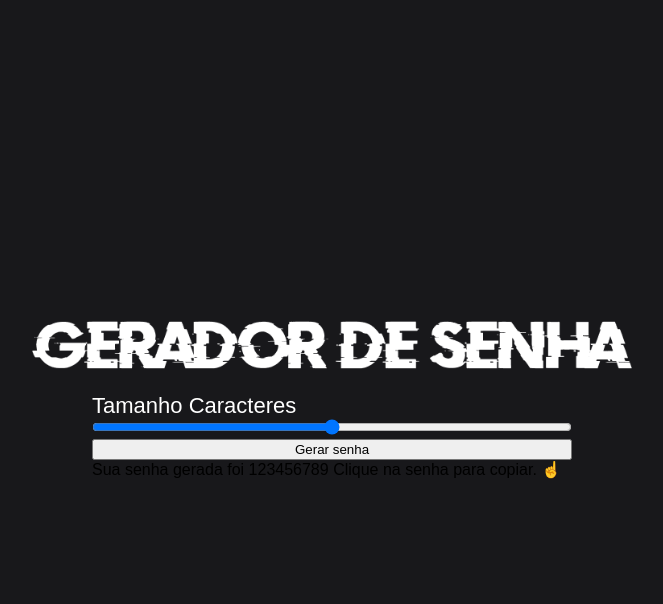
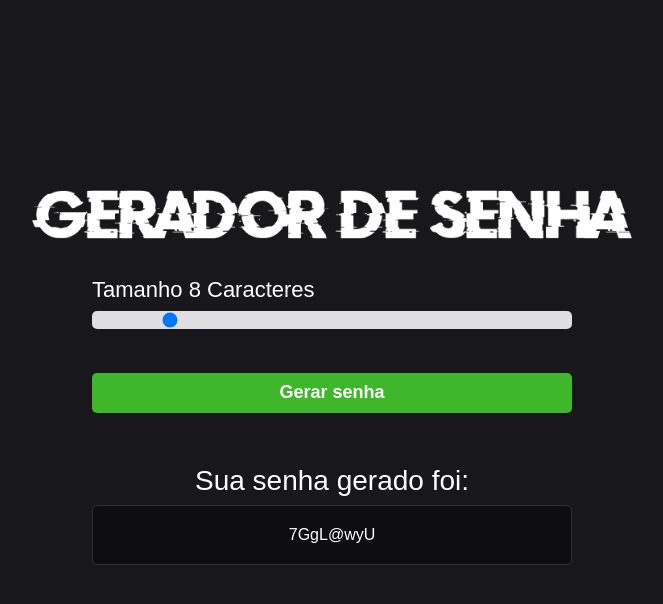
Before and after one commit to TioHadess/gerador-de-senhas, a plain HTML site: page index.html in a window 1280 px wide. Both pictures are taken after a click on the button "Gerar senha". Shown: the whole page, without its empty margins (308-971 px from the left). Drawn offline with Linux system fonts and the light colour scheme.

Commit message:
finalizando gerador

```diff
--- a/estilo.css
+++ b/estilo.css
@@ -1,12 +1,12 @@
 *{
-    margin: 0;
+    font-family: sans-serif;
     width: 100%;
-    font-family: sans-serif;
+    margin: 0 auto;
     box-sizing: border-box;
 }
 
 body{
-    background: #18181b;
+    background-color: #18181b;
     width: 100%;
     height: 100vh;
     display: flex;
@@ -16,19 +16,95 @@ body{
 }
 
 .logo{
-    width: 600px;
+    max-width: 600px;
     margin-bottom: 24px;
 }
 
-.container_input{
-    width: 480px;
+.container-input{
+    max-width: 480px;
+    margin: 14px 0;
 }
 
-.container_input span{
+.container-input span{
     color: #fff;
     font-size: 22px;
 }
 
-.container_senha{
-    width: 480px;
+.slider{
+    -webkit-appearance: none;
+    width: 100%;
+    border-radius: 5px;
+    background: #dfdfdf;
+    height: 18px;
+    outline: none;
+    margin-top: 8px;
 }
+
+.button-cta{
+    height: 40px;
+    background-color: #3eb72b;
+    border: 0;
+    border-radius: 5px;
+    cursor: pointer;
+    margin-top: 40px;
+    color: #fff;
+    font-weight: bold;
+    font-size: 18px;
+}
+
+.container-password{
+    max-width: 480px;
+    margin: 14px 0;
+    display: flex;
+    align-items: center;
+    flex-direction: column;
+    cursor: pointer;
+}
+
+.title{
+    text-align: center;
+    color: #fff;
+    font-size: 28px;
+    margin-top: 24px;
+    margin-bottom: 8px;
+}
+
+.password{
+    height: 60px;
+    background-color: rgba(0, 0, 0, 0.40);
+    border-radius: 5px;
+    display: flex;
+    justify-content: center;
+    align-items: center;
+    color: #fff;
+    border: 1px solid #313131;
+    transition: transform 0.2s;
+}
+
+.password:hover{
+    transform: scale(1.05);
+}
+
+.tooltip{
+    color: #fff;
+    position: relative;
+    top: 20px;
+    padding: 6px 8px;
+    background: rgb(15, 15, 15);
+    text-align: center;
+    font-size: 16px;
+    border-radius: 6px;
+    visibility: hidden;
+    opacity: 0;
+    transition: all 0.3s ease-in-out;
+}
+
+.hide{
+    display: none;
+}
+
+.container-password:hover .tooltip{
+    visibility: visible;
+    bottom: 50px;
+    opacity: 1;
+}
--- a/index.html
+++ b/index.html
@@ -1,30 +1,31 @@
 <!DOCTYPE html>
-<html lang="pt-br">
+<html lang="en">
 <head>
     <meta charset="UTF-8">
     <meta name="viewport" content="width=device-width, initial-scale=1.0">
-    <title>Gerador de senhas</title>
+    <meta name="keywords" content="gerador de senhas, password generator">
+    <title>Gerador de senha</title>
 
     <link rel="stylesheet" href="estilo.css">
+
 </head>
 <body>
 
-    <img class="logo" src="imagens/logo.png" alt="Gerador de Senhas">
+    <img class="logo" src="imagens/logo.png" alt="gerador de senha logo">
 
-    <main class="container_input">
-        <span>Tamanho <span id="valor"></span>Caracteres</span>
-        <input type="range">
-        <button id="button" class="botao">Gerar senha</button>
+    <main class="container-input">
+        <span>Tamanho <span id="valor"></span> Caracteres</span>
+        <input id="slider" class="slider" type="range" min="5" max="25" value="8">
+
+        <button id="button" class="button-cta" onclick="gerador_senha()">Gerar senha</button>
     </main>
 
-    <div id="container_senha" class="container_senha hide">
-        <span>Sua senha gerada foi</span>
-        <span id="senha" class="senha">123456789</span>
+    <div id="container-password" class="container-password hide">
+        <span class="title">Sua senha gerado foi:</span>
+        <span id="password" class="password" onclick="copiar_senha()"></span>
         <span class="tooltip">Clique na senha para copiar. ☝</span>
     </div>
 
-
     <script src="script.js"></script>
-
 </body>
 </html>
--- a/script.js
+++ b/script.js
@@ -0,0 +1,30 @@
+let slider_element = document.querySelector("#slider");
+let button_element = document.querySelector("#button");
+
+let tamanho_senha = document.querySelector("#valor");
+let password = document.querySelector("#password");
+
+let container_password = document.querySelector("#container-password");
+
+let charset = "abcdefghijklmnopqrstuvwxyzABCDEFGHIJKLMNOPQRSTUVWXZ0123456789!@#$%";
+let nova_senha = "";
+
+tamanho_senha.innerHTML = slider_element.value
+
+slider.oninput = function(){
+    tamanho_senha.innerHTML = this.value;
+}
+
+function gerador_senha(){
+    let pass = "";
+    for(let i = 0, n = charset.length; i < slider_element.value; ++i){
+        pass += charset.charAt(Math.floor(Math.random() * n))
+    }
+    container_password.classList.remove("hide");
+    password.innerHTML = pass;
+    nova_senha = pass;
+}
+
+function copiar_senha(){
+    navigator.clipboard.writeText(nova_senha)
+}
```
